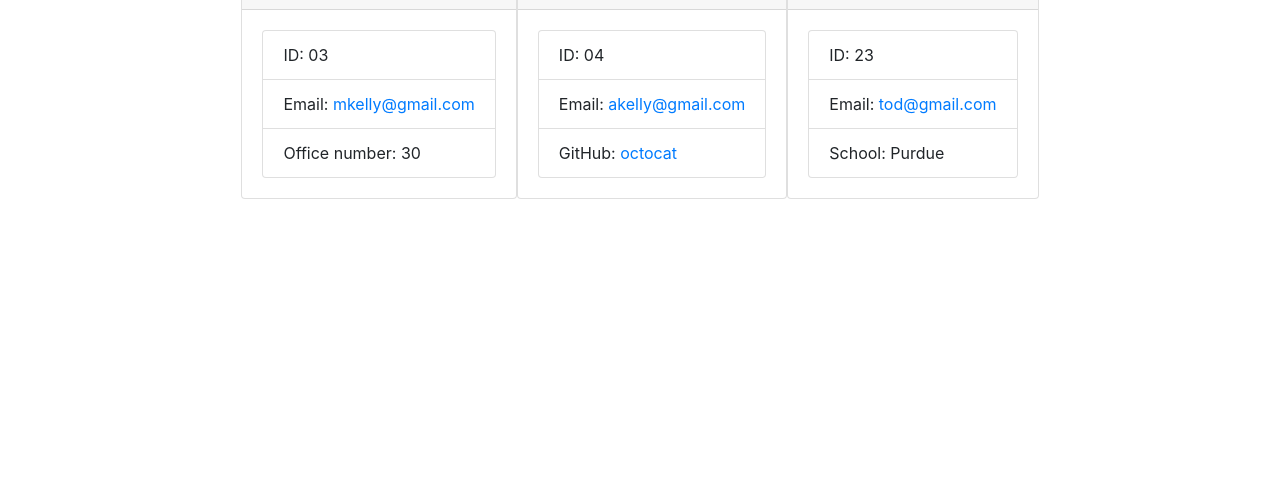
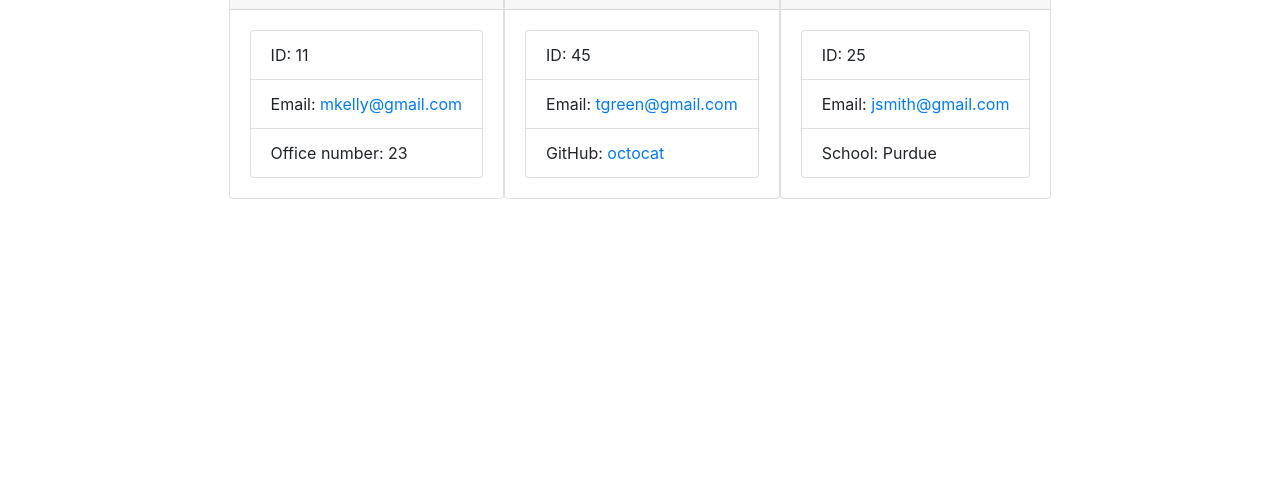
Before and after one commit to mkelly3/teamGenerator, a website: page dist/index.html in a window 1280 px wide. Shown: the part 312-800 px from the top of the page. Drawn offline with nearby package versions, Linux system fonts and the light colour scheme.

```diff
--- a/dist/index.html
+++ b/dist/index.html
@@ -31,9 +31,9 @@
         </div>
         <div class="card-body">
             <ul class="list-group">
-                <li class="list-group-item">ID: 03</li>
+                <li class="list-group-item">ID: 11</li>
                 <li class="list-group-item">Email: <a href="mailto:mkelly@gmail.com">mkelly@gmail.com</a></li>
-                <li class="list-group-item">Office number: 30</li>
+                <li class="list-group-item">Office number: 23</li>
             </ul>
         </div>
     </div>
@@ -41,13 +41,13 @@
 
         <div class="card employee-card">
         <div class="card-header">
-            <h2 class="card-title">Alex Kelly</h2>
+            <h2 class="card-title">Tod Green</h2>
             <h3 class="card-title"><i class="fas fa-glasses mr-2"></i>Engineer</h3>
         </div>
         <div class="card-body">
             <ul class="list-group">
-                <li class="list-group-item">ID: 04</li>
-                <li class="list-group-item">Email: <a href="mailto:akelly@gmail.com">akelly@gmail.com</a></li>
+                <li class="list-group-item">ID: 45</li>
+                <li class="list-group-item">Email: <a href="mailto:tgreen@gmail.com">tgreen@gmail.com</a></li>
                 <li class="list-group-item">GitHub: <a href="https://github.com/octocat" target="_blank" rel="noopener noreferrer">octocat</a></li>
             </ul>
         </div>
@@ -55,13 +55,13 @@
     <br/>
         <div class="card employee-card">
         <div class="card-header">
-            <h2 class="card-title">Tod R</h2>
+            <h2 class="card-title">Josh Smith</h2>
             <h3 class="card-title"><i class="fas fa-user-graduate mr-2"></i>Intern</h3>
         </div>
         <div class="card-body">
             <ul class="list-group">
-                <li class="list-group-item">ID: 23</li>
-                <li class="list-group-item">Email: <a href="mailto:tod@gmail.com">tod@gmail.com</a></li>
+                <li class="list-group-item">ID: 25</li>
+                <li class="list-group-item">Email: <a href="mailto:jsmith@gmail.com">jsmith@gmail.com</a></li>
                 <li class="list-group-item">School: Purdue</li>
             </ul>
         </div>
```
Also changed, not shown: README.md, src/teamGenIm.JPG (added).
